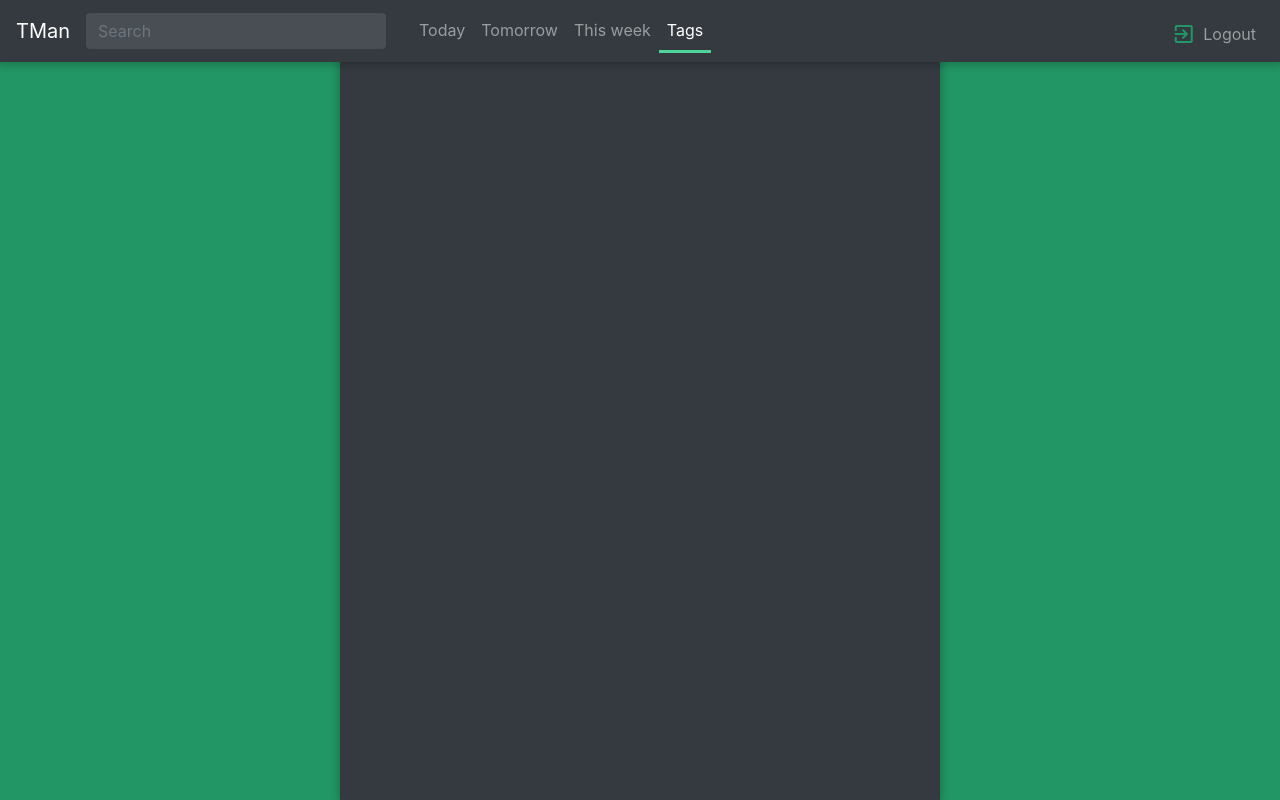
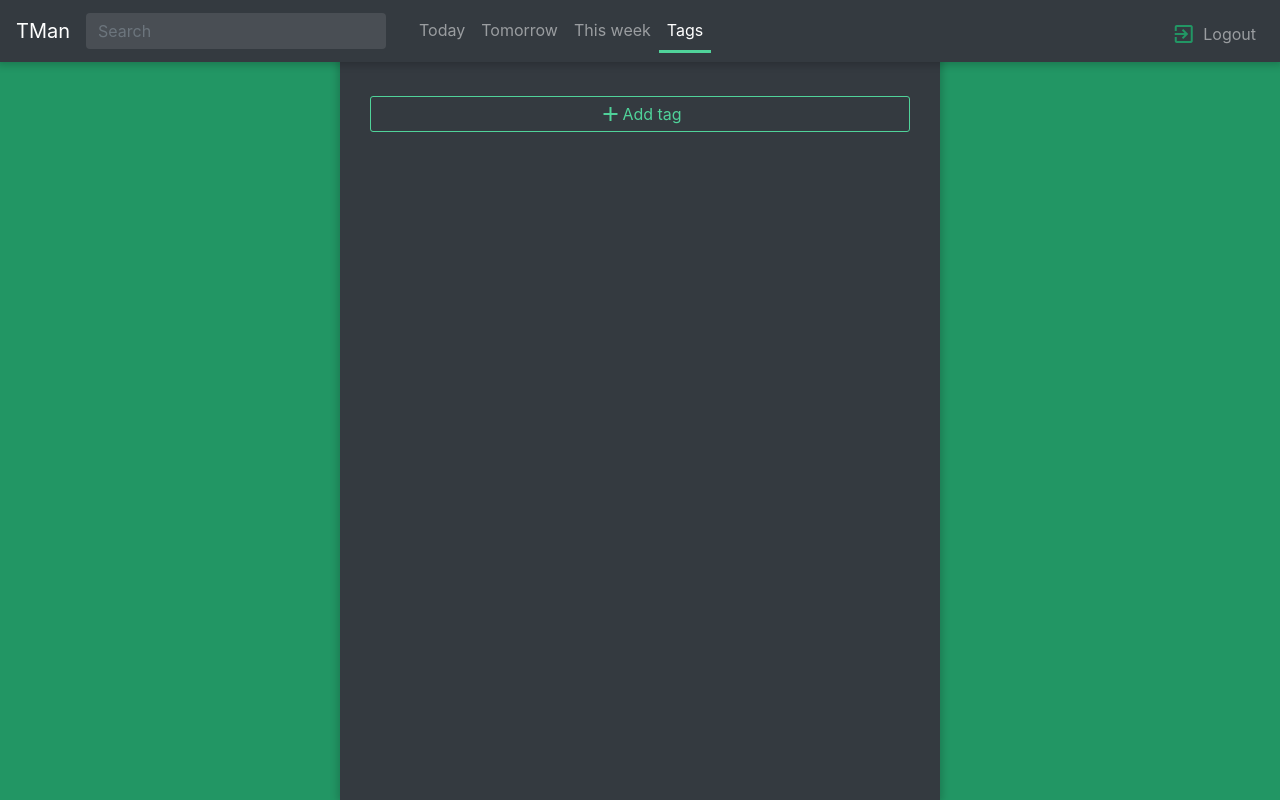
Before and after one commit to doc97/tman, a Flask app: template application/templates/tags/tags_all.html in a window 1280 px wide. Run offline with Flask 2, Linux system fonts and the light colour scheme; the template is opened without the code that fills it, so the values that code supplies are empty; some libraries are stand-ins or nearby versions.

Commit message:
Add tag creation, deletion and edit features

```diff
--- a/application/static/app.css
+++ b/application/static/app.css
@@ -167,6 +167,8 @@ li.nav.active a {
 }
 
 .icon-btn {
+    display: flex;
+    justify-content: center;
     cursor: pointer;
 }
 
--- a/application/static/tags.css
+++ b/application/static/tags.css
@@ -35,6 +35,17 @@
 .tag-name {
     width: 100%;
     max-width: 500px;
+    padding: 13px;
     overflow-x: hidden;
     cursor: text;
 }
+
+.add-tag-btn {
+    width: 100%;
+    padding: 5px;
+    border-radius: 3px;
+}
+
+.add-tag-btn:hover {
+    text-decoration: none;
+}
--- a/application/static/tags.js
+++ b/application/static/tags.js
@@ -1,5 +1,11 @@
 $(function() {
+    $(".edit-tag-btn").click(editTagBtnClick);
     $(".delete-tag-btn").click(deleteTagBtnClick);
+
+    function editTagBtnClick(event) {
+        tagId = $(this).parent().parent().parent().attr("id");
+        window.location.href = "/tags/edit?tag=" + tagId;
+    }
 
     function deleteTagBtnClick(event) {
         tagId = $(this).parent().parent().parent().attr("id");
--- a/application/templates/tags/tags_all.html
+++ b/application/templates/tags/tags_all.html
@@ -3,17 +3,17 @@
 {% block content %}
     <ul>
         {% for tag in tags %}
-            <li class="tag">
+            <li id="tag-{{ tag.id }}" class="tag">
                 <div class="tag-item">
                     <div class="tag-name">{{ tag.name }}</div>
                     <div class="tag-item-part">
-                        <div class="tag-btn theme-btn">
+                        <div class="tag-btn theme-btn edit-tag-btn">
                             <span class="icon icon-btn material-icons">mode_edit</span>
                             <span class="icon-text">Edit</span>
                         </div>
                     </div>
                     <div class="tag-item-part">
-                        <div class="tag-btn delete-btn">
+                        <div class="tag-btn delete-btn delete-tag-btn">
                             <span class="icon icon-btn material-icons">delete</span>
                             <span class="icon-text">Delete</span>
                         </div>
@@ -22,5 +22,9 @@
             </li>
         {% endfor %}
     </ul>
+    <a class="theme-btn icon-btn add-tag-btn" href="/tags/edit">
+        <span class="icon material-icons">add</span>
+        <span>Add tag</span>
+    </a>
 {% endblock %}
 {% block nav_tags %} <a class="nav-item nav-link active" href="{{ url_for('tags_all') }}">Tags</a> {% endblock %}
--- a/application/templates/tags/tags_layout.html
+++ b/application/templates/tags/tags_layout.html
@@ -1,2 +1,3 @@
 {% extends "app_layout.html" %}
 {% block custom_css %} <link rel="stylesheet" type="text/css" href="/static/tags.css"> {% endblock %}
+{% block custom_scripts %} <script src="/static/tags.js"></script> {% endblock %}
```
Also changed, not shown: application/tags/forms.py (added, +9 -0 lines), application/tags/views.py (+40 -1 lines), application/templates/tags/tags_edit.html (added, +29 -0 lines), README.md.
